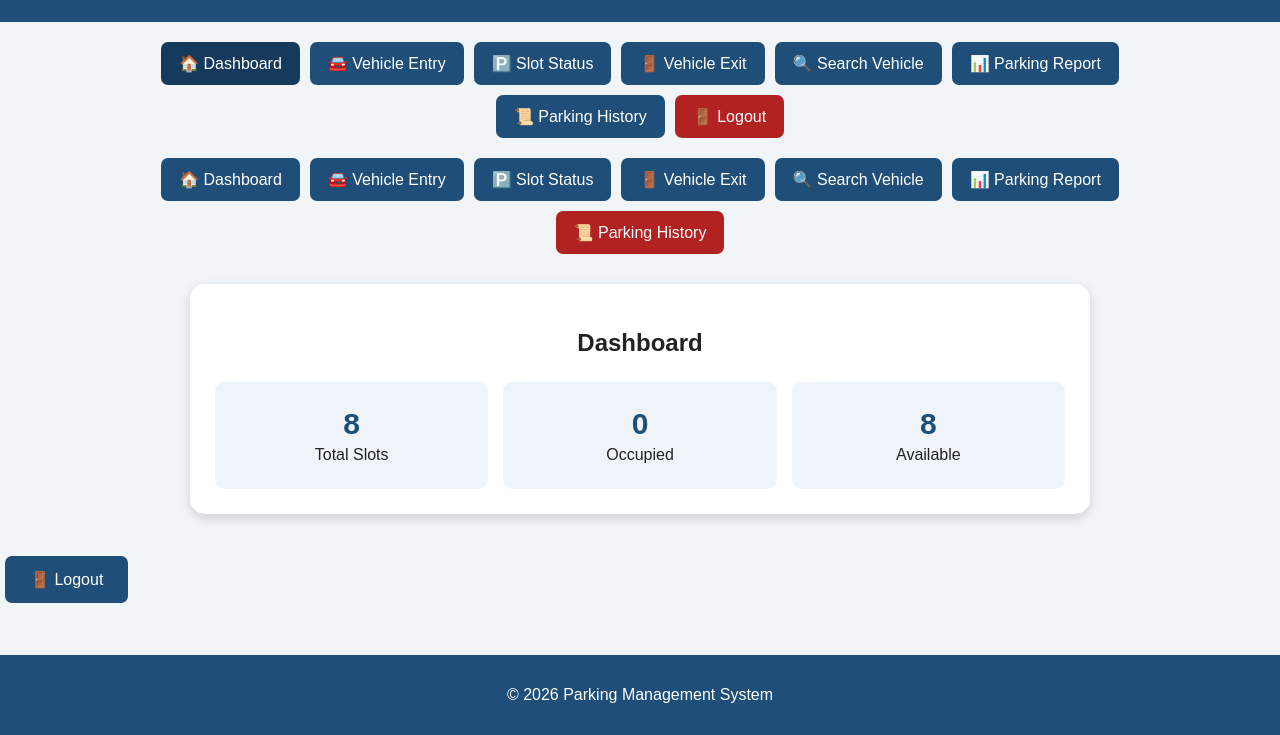
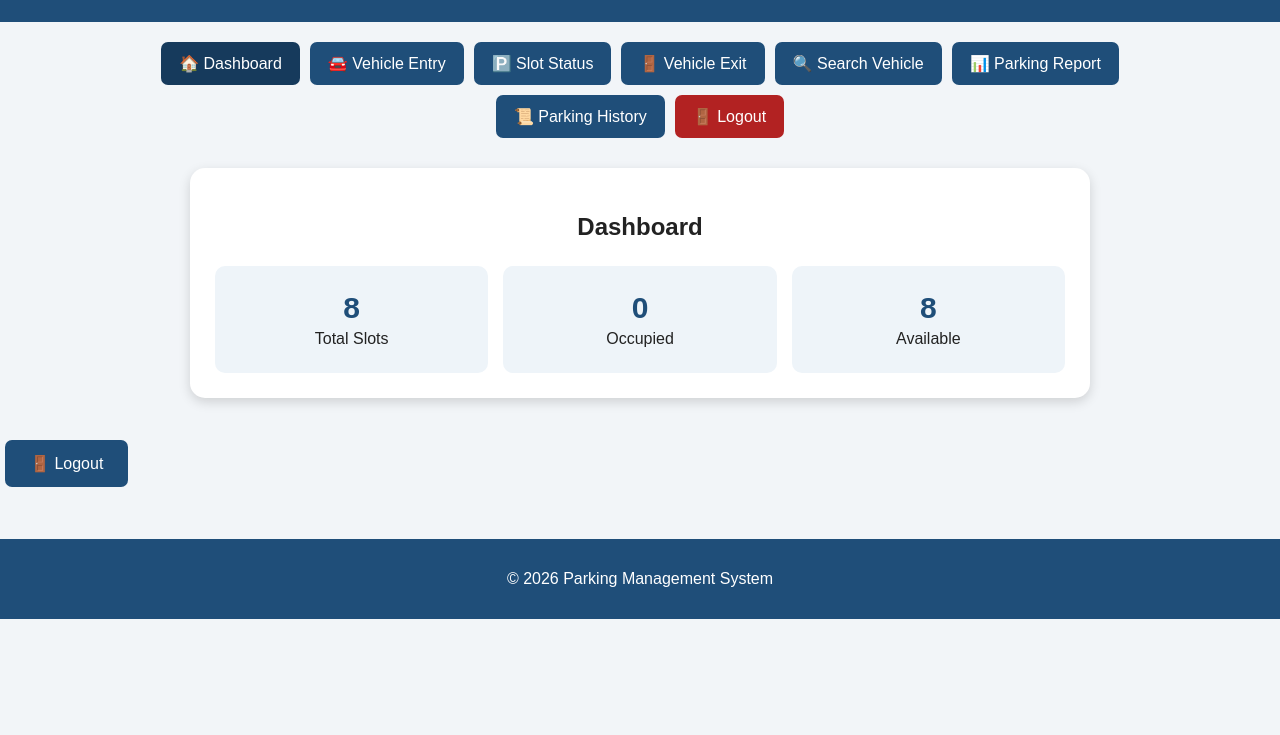
Before and after one commit to najiya25/parking-management-system-, a plain HTML site: page index.html in a window 1280 px wide. Shown: the part 89-824 px from the top of the page. After the commit the page ends 800 px from the top, so only its background shows below. Drawn offline with Linux system fonts and the light colour scheme.

Commit message:
Fix duplicate dashboard navigation

```diff
--- a/index.html
+++ b/index.html
@@ -18,7 +18,7 @@
         <p>Smart Parking Management</p>
     </header>
     <nav class="dashboard-nav">
-
+        <!-- Dashboard Navigation -->
         <button onclick="showDashboard('mainDashboard')">
             🏠 Dashboard
         </button>
@@ -52,39 +52,6 @@
         </button>
 
     </nav>
-
-    <!-- Dashboard Navigation -->
-    <nav class="dashboard-nav">
-        <button onclick="showDashboard('mainDashboard')">
-            🏠 Dashboard
-        </button>
-
-        <button onclick="showDashboard('entryDashboard')">
-            🚘 Vehicle Entry
-        </button>
-
-        <button onclick="showDashboard('slotDashboard')">
-            🅿️ Slot Status
-        </button>
-
-        <button onclick="showDashboard('exitDashboard')">
-            🚪 Vehicle Exit
-        </button>
-
-        <button onclick="showDashboard('searchDashboard')">
-            🔍 Search Vehicle
-        </button>
-
-        <button onclick="showDashboard('reportDashboard')">
-            📊 Parking Report
-        </button>
-
-        <button onclick="showDashboard('historyDashboard')">
-            📜 Parking History
-        </button>
-    </nav>
-
-
     <div class="container">
 
         <!-- Dashboard -->
```
